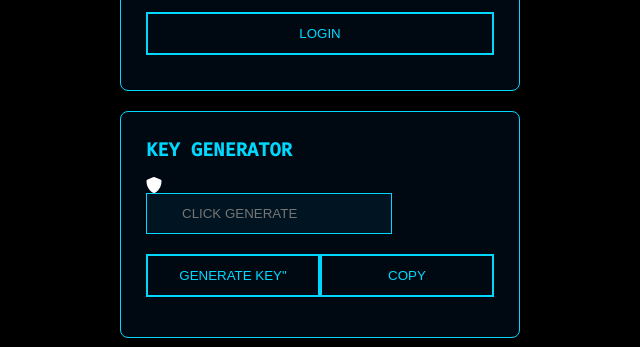
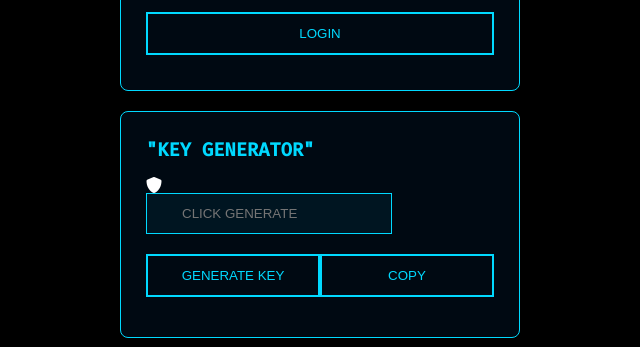
Before and after one commit to AsadIT96-stack/portfolio, a website: page index.html in a window 1280 px wide. Shown: the part 1648-1995 px from the top of the page, 320-960 px from the left. Drawn offline with Linux system fonts and the light colour scheme.

Commit message:
Update index.html

```diff
--- a/index.html
+++ b/index.html
@@ -217,13 +217,13 @@ Cyber Security Learner 🔐 | Web Developer 💻
 
     <!-- Key Generator Card -->
     <div class="cyber-card" style="margin-top: 20px;">
-        <h3 style="color: var(--brand-color); margin-bottom: 15px;">KEY GENERATOR</h3>
+        <h3 style="color: var(--brand-color); margin-bottom: 15px;">"KEY GENERATOR"</h3>
         <div class="input-field">
             <div class="fas fa-shield-alt"></i>
             <input type="text" id="passDisplay" placeholder="CLICK GENERATE" readonly>
         </div>
   <div class="button-wrapper-4d" style="display: flex; justify-content: space-between; perspective: 1000px; margin-top: 20px;">
-       <button type="button" id="generate-btn" class="glow-button btn-left">GENERATE KEY"</button>
+       <button type="button" id="generate-btn" class="glow-button btn-left">GENERATE KEY</button>
        <button type="button" id="copy-btn" class="glow-button btn-right">COPY</button>
  </div>
     </div>
```
